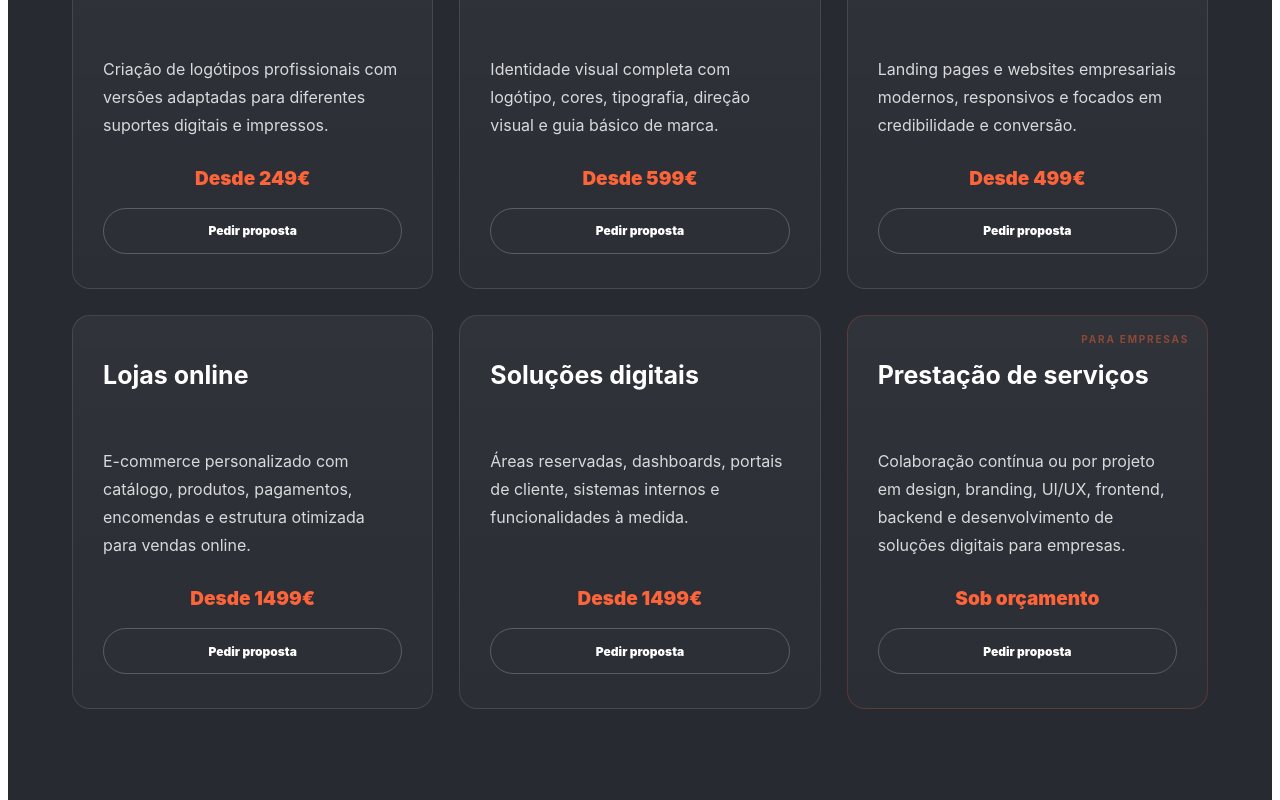
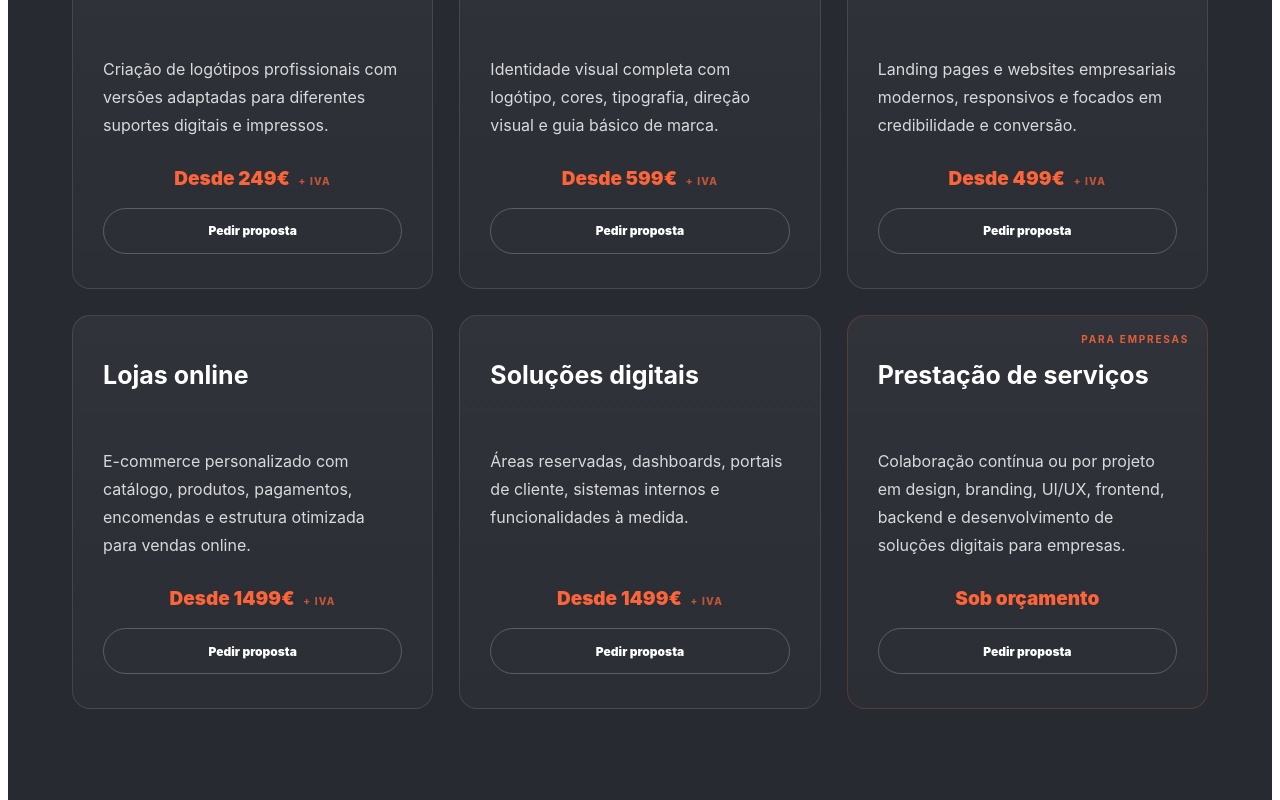
Before and after one commit to joanadecastro/atlyon-digital, an Angular app: page / in a window 1280 px wide. Shown: the part 1360-2160 px from the top of the page. Built offline with nearby package versions, Linux system fonts and the light colour scheme.

Commit message:
Update website content

```diff
--- a/src/app/app.html
+++ b/src/app/app.html
@@ -93,7 +93,13 @@
 
             <p>{{ service.description }}</p>
 
-            <span>{{ service.priceLabel }}</span>
+            <span class="service-price">
+              {{ service.priceLabel }}
+
+              @if (service.title !== 'Prestação de serviços') {
+                <small>+ IVA</small>
+              }
+            </span>
 
             <a href="#contacto">Pedir proposta</a>
           </article>
--- a/src/app/app.scss
+++ b/src/app/app.scss
@@ -459,6 +459,15 @@ nav a.active {
     box-shadow .35s ease;
 }
 
+.service-price small {
+  margin-left: 5px;
+  color: rgba(253, 100, 58, 0.72);
+  font-size: 10px;
+  font-weight: 800;
+  letter-spacing: .12em;
+  text-transform: uppercase;
+}
+
 .service-card::before {
   content: '';
   position: absolute;
@@ -498,7 +507,7 @@ nav a.active {
   top: 18px;
   right: 18px;
 
-  color: rgba(253, 100, 58, 0.45);
+  color:var(--orange);
 
   font-size: 10px;
   font-weight: 700;
@@ -517,7 +526,7 @@ nav a.active {
   }
 
   30% {
-    opacity:1;
+    opacity:0.6;
   }
 
   100% {
```
